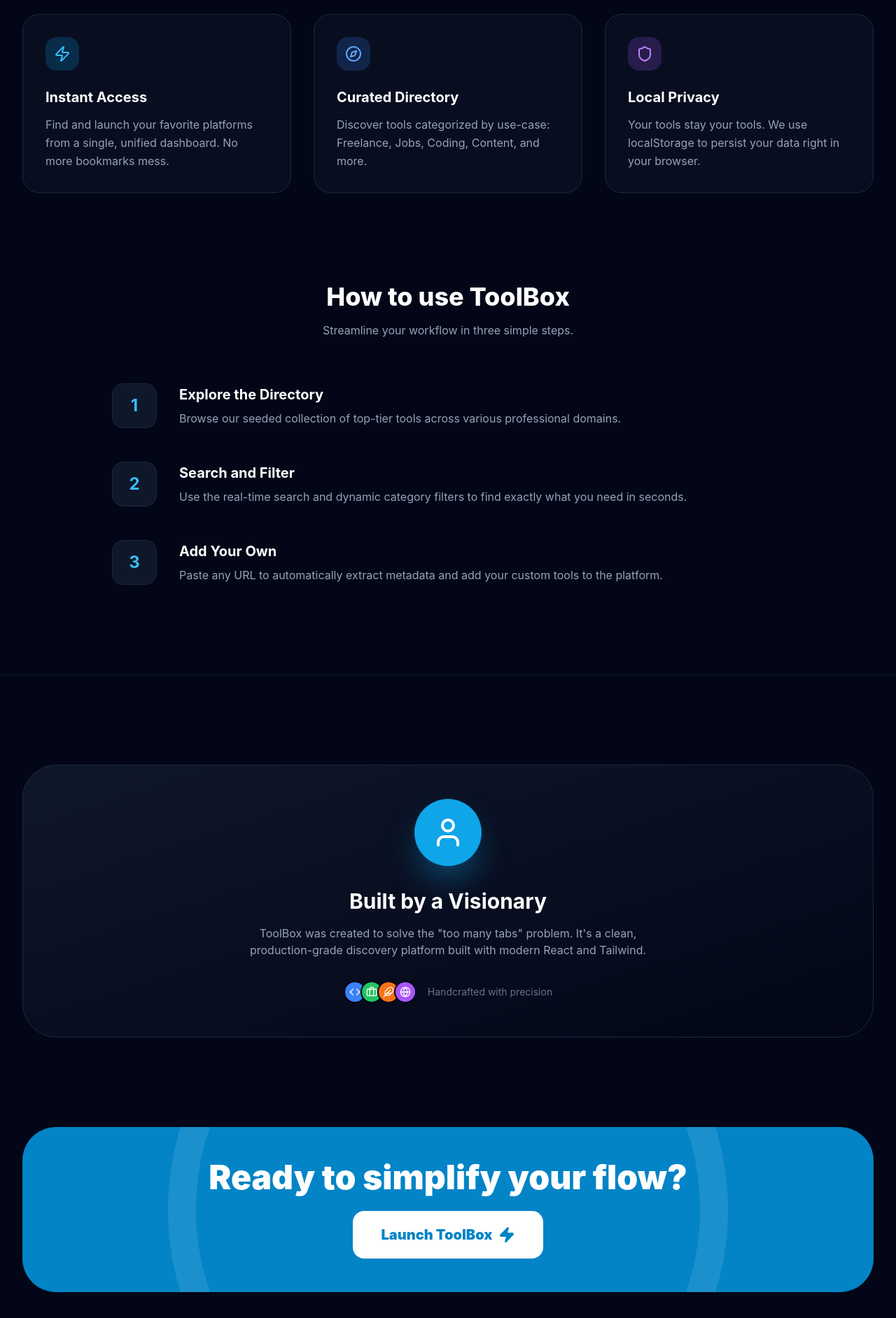
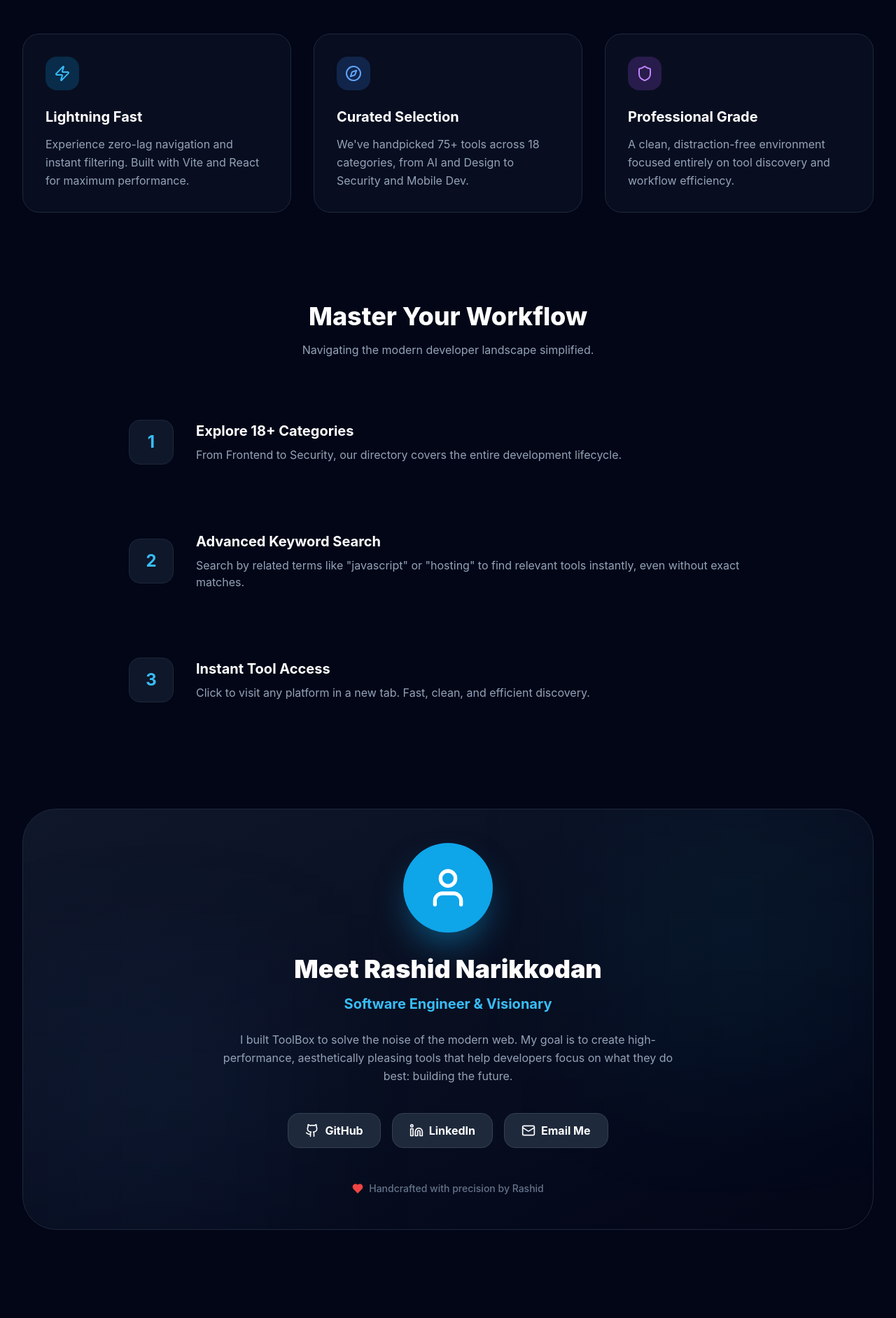
Before and after one commit to rashidnarikkodan/ToolBox, a React (Vite) app: page / in a window 1280 px wide. Shown: the part 580-2464 px from the top of the page at 70% size. Built offline with nearby package versions, Linux system fonts and the light colour scheme.

Commit message:
docs: add README.md and update LandingPage with developer info

```diff
--- a/src/pages/LandingPage.jsx
+++ b/src/pages/LandingPage.jsx
@@ -1,6 +1,6 @@
 import React from 'react';
 import { Link } from 'react-router-dom';
-import { ArrowRight, Zap, Shield, Sparkles, Code, Compass, Briefcase, Feather, Globe, User } from 'lucide-react';
+import { ArrowRight, Zap, Shield, Sparkles, Code, Compass, Briefcase, Feather, Globe, User, Github, Linkedin, Mail, Heart } from 'lucide-react';
 import { motion } from 'framer-motion';
 
 const LandingPage = () => {
@@ -15,25 +15,25 @@
         >
           <div className="inline-flex items-center gap-2 px-3 py-1 rounded-full bg-primary-500/10 border border-primary-500/20 text-primary-400 text-xs font-semibold mb-6">
             <Sparkles className="w-3 h-3" />
-            <span>Discover the best developer tools</span>
+            <span>Discover the best developer tools in one place</span>
           </div>
           <h1 className="text-5xl sm:text-7xl font-extrabold tracking-tight text-white mb-6 leading-tight">
-            All Your Tools. <br />
-            <span className="bg-gradient-to-r from-primary-400 to-blue-500 bg-clip-text text-transparent">One Single Place.</span>
+            The Ultimate <br />
+            <span className="bg-gradient-to-r from-primary-400 to-blue-500 bg-clip-text text-transparent">Developer Directory.</span>
           </h1>
           <p className="text-lg sm:text-xl text-slate-400 max-w-2xl mx-auto mb-10 leading-relaxed">
-            Stop searching across tabs. ToolBox is a curated directory system that centralizes your discovery and access to the best tools on the web.
+            Stop searching across a dozen tabs. ToolBox is a high-performance, curated directory designed to streamline your workflow with instant access to 75+ professional tools.
           </p>
           <div className="flex flex-col sm:flex-row items-center justify-center gap-4">
             <Link
               to="/tools"
               className="px-8 py-4 bg-primary-500 hover:bg-primary-600 text-white rounded-2xl font-bold text-lg shadow-xl shadow-primary-500/20 transition-all flex items-center gap-2"
             >
-              Explore Tools
+              Start Exploring
               <ArrowRight className="w-5 h-5" />
             </Link>
             <a
-              href="#how-to-use"
+              href="#how-it-works"
               className="px-8 py-4 bg-slate-900 hover:bg-slate-800 text-white rounded-2xl font-bold text-lg border border-slate-800 transition-all"
             >
               How it works
@@ -46,90 +46,117 @@
         <div className="absolute bottom-0 -right-4 w-72 h-72 bg-blue-500/10 rounded-full blur-3xl -z-10" />
       </section>
 
-      {/* What is this? */}
+      {/* Feature Grid */}
       <section className="mt-32 px-4 sm:px-6 lg:px-8 max-w-7xl mx-auto">
         <div className="grid grid-cols-1 md:grid-cols-3 gap-8">
-          <div className="p-8 rounded-3xl bg-slate-900/50 border border-slate-800 hover:border-primary-500/50 transition-colors">
-            <div className="w-12 h-12 bg-primary-500/20 rounded-2xl flex items-center justify-center mb-6">
+          <div className="p-8 rounded-3xl bg-slate-900/50 border border-slate-800 hover:border-primary-500/50 transition-colors group">
+            <div className="w-12 h-12 bg-primary-500/20 rounded-2xl flex items-center justify-center mb-6 group-hover:scale-110 transition-transform">
               <Zap className="w-6 h-6 text-primary-400" />
             </div>
-            <h3 className="text-xl font-bold text-white mb-3">Instant Access</h3>
+            <h3 className="text-xl font-bold text-white mb-3">Lightning Fast</h3>
             <p className="text-slate-400 leading-relaxed">
-              Find and launch your favorite platforms from a single, unified dashboard. No more bookmarks mess.
+              Experience zero-lag navigation and instant filtering. Built with Vite and React for maximum performance.
             </p>
           </div>
-          <div className="p-8 rounded-3xl bg-slate-900/50 border border-slate-800 hover:border-primary-500/50 transition-colors">
-            <div className="w-12 h-12 bg-blue-500/20 rounded-2xl flex items-center justify-center mb-6">
+          <div className="p-8 rounded-3xl bg-slate-900/50 border border-slate-800 hover:border-primary-500/50 transition-colors group">
+            <div className="w-12 h-12 bg-blue-500/20 rounded-2xl flex items-center justify-center mb-6 group-hover:scale-110 transition-transform">
               <Compass className="w-6 h-6 text-blue-400" />
             </div>
-            <h3 className="text-xl font-bold text-white mb-3">Curated Directory</h3>
+            <h3 className="text-xl font-bold text-white mb-3">Curated Selection</h3>
             <p className="text-slate-400 leading-relaxed">
-              Discover tools categorized by use-case: Freelance, Jobs, Coding, Content, and more.
+              We've handpicked 75+ tools across 18 categories, from AI and Design to Security and Mobile Dev.
             </p>
           </div>
-          <div className="p-8 rounded-3xl bg-slate-900/50 border border-slate-800 hover:border-primary-500/50 transition-colors">
-            <div className="w-12 h-12 bg-purple-500/20 rounded-2xl flex items-center justify-center mb-6">
+          <div className="p-8 rounded-3xl bg-slate-900/50 border border-slate-800 hover:border-primary-500/50 transition-colors group">
+            <div className="w-12 h-12 bg-purple-500/20 rounded-2xl flex items-center justify-center mb-6 group-hover:scale-110 transition-transform">
               <Shield className="w-6 h-6 text-purple-400" />
             </div>
-            <h3 className="text-xl font-bold text-white mb-3">Local Privacy</h3>
+            <h3 className="text-xl font-bold text-white mb-3">Professional Grade</h3>
             <p className="text-slate-400 leading-relaxed">
-              Your tools stay your tools. We use localStorage to persist your data right in your browser.
+              A clean, distraction-free environment focused entirely on tool discovery and workflow efficiency.
             </p>
           </div>
         </div>
       </section>
 
-      {/* How to use */}
-      <section id="how-to-use" className="mt-32 px-4 sm:px-6 lg:px-8 max-w-5xl mx-auto">
+      {/* How it works */}
+      <section id="how-it-works" className="mt-32 px-4 sm:px-6 lg:px-8 max-w-5xl mx-auto">
         <div className="text-center mb-16">
-          <h2 className="text-3xl sm:text-4xl font-extrabold text-white mb-4">How to use ToolBox</h2>
-          <p className="text-slate-400">Streamline your workflow in three simple steps.</p>
+          <h2 className="text-3xl sm:text-4xl font-extrabold text-white mb-4">Master Your Workflow</h2>
+          <p className="text-slate-400">Navigating the modern developer landscape simplified.</p>
         </div>
 
         <div className="space-y-12">
-          <div className="flex flex-col md:flex-row items-center gap-8">
+          <div className="flex flex-col md:flex-row items-center gap-8 p-6 rounded-3xl hover:bg-slate-900/30 transition-colors">
             <div className="w-16 h-16 bg-slate-900 rounded-2xl flex items-center justify-center text-2xl font-bold text-primary-400 shrink-0 border border-slate-800">1</div>
             <div>
-              <h4 className="text-xl font-bold text-white mb-2">Explore the Directory</h4>
-              <p className="text-slate-400">Browse our seeded collection of top-tier tools across various professional domains.</p>
+              <h4 className="text-xl font-bold text-white mb-2">Explore 18+ Categories</h4>
+              <p className="text-slate-400">From Frontend to Security, our directory covers the entire development lifecycle.</p>
             </div>
           </div>
-          <div className="flex flex-col md:flex-row items-center gap-8">
+          <div className="flex flex-col md:flex-row items-center gap-8 p-6 rounded-3xl hover:bg-slate-900/30 transition-colors">
             <div className="w-16 h-16 bg-slate-900 rounded-2xl flex items-center justify-center text-2xl font-bold text-primary-400 shrink-0 border border-slate-800">2</div>
             <div>
-              <h4 className="text-xl font-bold text-white mb-2">Search and Filter</h4>
-              <p className="text-slate-400">Use the real-time search and dynamic category filters to find exactly what you need in seconds.</p>
+              <h4 className="text-xl font-bold text-white mb-2">Advanced Keyword Search</h4>
+              <p className="text-slate-400">Search by related terms like "javascript" or "hosting" to find relevant tools instantly, even without exact matches.</p>
             </div>
           </div>
-          <div className="flex flex-col md:flex-row items-center gap-8">
+          <div className="flex flex-col md:flex-row items-center gap-8 p-6 rounded-3xl hover:bg-slate-900/30 transition-colors">
             <div className="w-16 h-16 bg-slate-900 rounded-2xl flex items-center justify-center text-2xl font-bold text-primary-400 shrink-0 border border-slate-800">3</div>
             <div>
-              <h4 className="text-xl font-bold text-white mb-2">Add Your Own</h4>
-              <p className="text-slate-400">Paste any URL to automatically extract metadata and add your custom tools to the platform.</p>
+              <h4 className="text-xl font-bold text-white mb-2">Instant Tool Access</h4>
+              <p className="text-slate-400">Click to visit any platform in a new tab. Fast, clean, and efficient discovery.</p>
             </div>
           </div>
         </div>
       </section>
 
       {/* Developer Section */}
-      <section className="mt-32 px-4 sm:px-6 lg:px-8 max-w-7xl mx-auto border-t border-slate-900 pt-32">
-        <div className="p-12 rounded-[3rem] bg-gradient-to-br from-slate-900 to-slate-950 border border-slate-800 flex flex-col items-center text-center">
-          <div className="w-24 h-24 rounded-full bg-primary-500 mb-8 flex items-center justify-center shadow-2xl shadow-primary-500/50 text-white">
-            <User className="w-12 h-12" />
+      <section className="mt-32 px-4 sm:px-6 lg:px-8 max-w-7xl mx-auto">
+        <div className="p-12 rounded-[3rem] bg-gradient-to-br from-slate-900 to-slate-950 border border-slate-800 flex flex-col items-center text-center overflow-hidden relative">
+          <div className="w-32 h-32 rounded-full bg-primary-500 mb-8 flex items-center justify-center shadow-2xl shadow-primary-500/50 text-white relative z-10">
+            <User className="w-16 h-16" />
           </div>
-          <h2 className="text-3xl font-bold text-white mb-4">Built by a Visionary</h2>
-          <p className="text-slate-400 max-w-xl mb-8">
-            ToolBox was created to solve the "too many tabs" problem. It's a clean, production-grade discovery platform built with modern React and Tailwind.
+          <h2 className="text-4xl font-black text-white mb-4 relative z-10">Meet Rashid Narikkodan</h2>
+          <p className="text-xl text-primary-400 font-bold mb-6 relative z-10">Software Engineer & Visionary</p>
+          <p className="text-slate-400 max-w-2xl mb-10 relative z-10 leading-relaxed">
+            I built ToolBox to solve the noise of the modern web. My goal is to create high-performance, aesthetically pleasing tools that help developers focus on what they do best: building the future.
           </p>
-          <div className="flex items-center gap-4">
-             <div className="flex -space-x-2">
-                <div className="w-8 h-8 rounded-full border-2 border-slate-950 bg-blue-500 flex items-center justify-center"><Code className="w-4 h-4 text-white" /></div>
-                <div className="w-8 h-8 rounded-full border-2 border-slate-950 bg-green-500 flex items-center justify-center"><Briefcase className="w-4 h-4 text-white" /></div>
-                <div className="w-8 h-8 rounded-full border-2 border-slate-950 bg-orange-500 flex items-center justify-center"><Feather className="w-4 h-4 text-white" /></div>
-                <div className="w-8 h-8 rounded-full border-2 border-slate-950 bg-purple-500 flex items-center justify-center"><Globe className="w-4 h-4 text-white" /></div>
-             </div>
-             <span className="text-sm text-slate-500">Handcrafted with precision</span>
+
+          <div className="flex flex-wrap items-center justify-center gap-4 relative z-10">
+            <a
+              href="https://github.com/rashidnarikkodan"
+              target="_blank"
+              rel="noopener noreferrer"
+              className="flex items-center gap-2 px-6 py-3 bg-slate-800 hover:bg-primary-500 text-white rounded-2xl font-bold transition-all border border-slate-700"
+            >
+              <Github className="w-5 h-5" />
+              GitHub
+            </a>
+            <a
+              href="#"
+              className="flex items-center gap-2 px-6 py-3 bg-slate-800 hover:bg-blue-600 text-white rounded-2xl font-bold transition-all border border-slate-700"
+            >
+              <Linkedin className="w-5 h-5" />
+              LinkedIn
+            </a>
+            <a
+              href="mailto:contact@rashidnarikkodan.com"
+              className="flex items-center gap-2 px-6 py-3 bg-slate-800 hover:bg-slate-700 text-white rounded-2xl font-bold transition-all border border-slate-700"
+            >
+              <Mail className="w-5 h-5" />
+              Email Me
+            </a>
           </div>
+
+          <div className="mt-12 flex items-center gap-2 text-slate-500 relative z-10">
+             <Heart className="w-4 h-4 text-red-500 fill-red-500" />
+             <span className="text-sm font-medium">Handcrafted with precision by Rashid</span>
+          </div>
+
+          {/* Background decoration */}
+          <div className="absolute top-0 right-0 w-96 h-96 bg-primary-500/5 blur-[100px] -z-0" />
+          <div className="absolute bottom-0 left-0 w-96 h-96 bg-blue-500/5 blur-[100px] -z-0" />
         </div>
       </section>
 
@@ -137,16 +164,15 @@
       <section className="mt-32 px-4 sm:px-6 lg:px-8 max-w-7xl mx-auto pb-32">
         <div className="bg-primary-600 rounded-[3rem] p-12 text-center relative overflow-hidden group">
           <div className="relative z-10">
-            <h2 className="text-4xl sm:text-5xl font-black text-white mb-6">Ready to simplify your flow?</h2>
+            <h2 className="text-4xl sm:text-5xl font-black text-white mb-6">Launch your next project today</h2>
             <Link
               to="/tools"
-              className="inline-flex items-center gap-2 px-10 py-5 bg-white text-primary-600 rounded-2xl font-black text-xl hover:scale-105 transition-transform"
+              className="inline-flex items-center gap-2 px-10 py-5 bg-white text-primary-600 rounded-2xl font-black text-xl hover:scale-105 transition-transform shadow-2xl shadow-black/20"
             >
               Launch ToolBox
               <Zap className="w-6 h-6 fill-primary-600" />
             </Link>
           </div>
-          {/* Background decoration */}
           <div className="absolute top-0 left-0 w-full h-full opacity-10 pointer-events-none">
             <div className="absolute top-1/2 left-1/2 -translate-x-1/2 -translate-y-1/2 w-[800px] h-[800px] border-[40px] border-white rounded-full group-hover:scale-110 transition-transform duration-1000" />
           </div>
```
Also changed, not shown: 1 other file (tests, documents, lock files or other folders).
